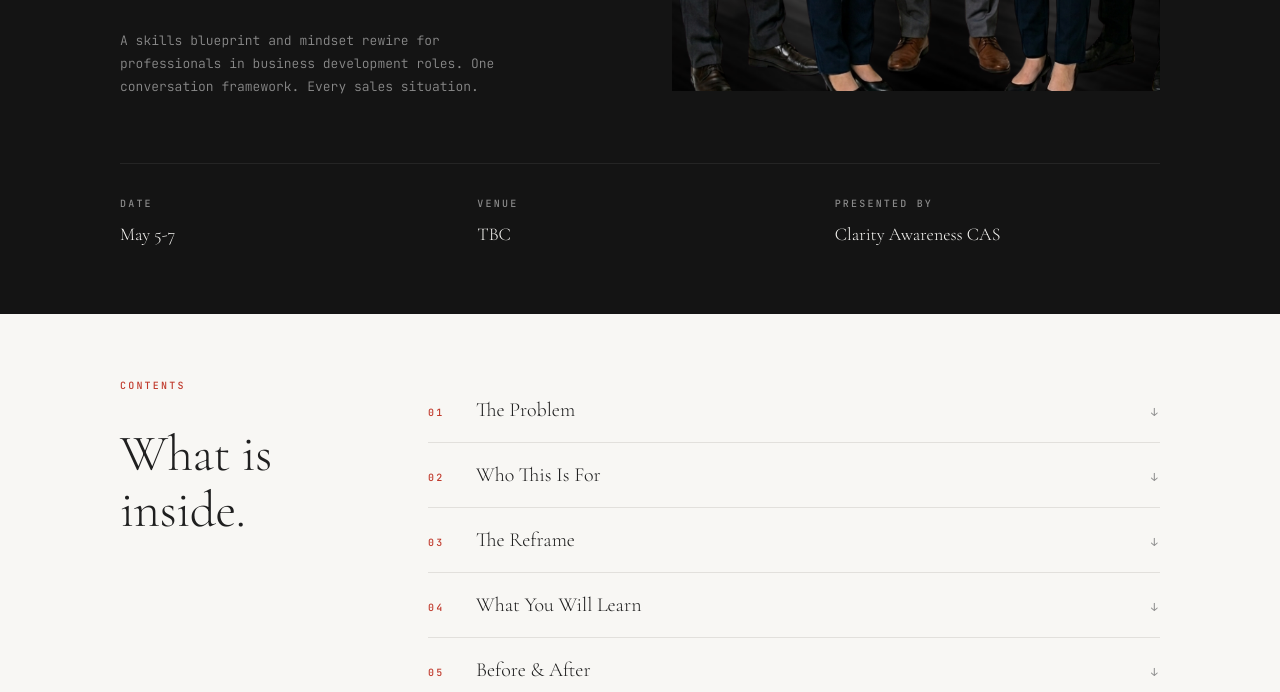
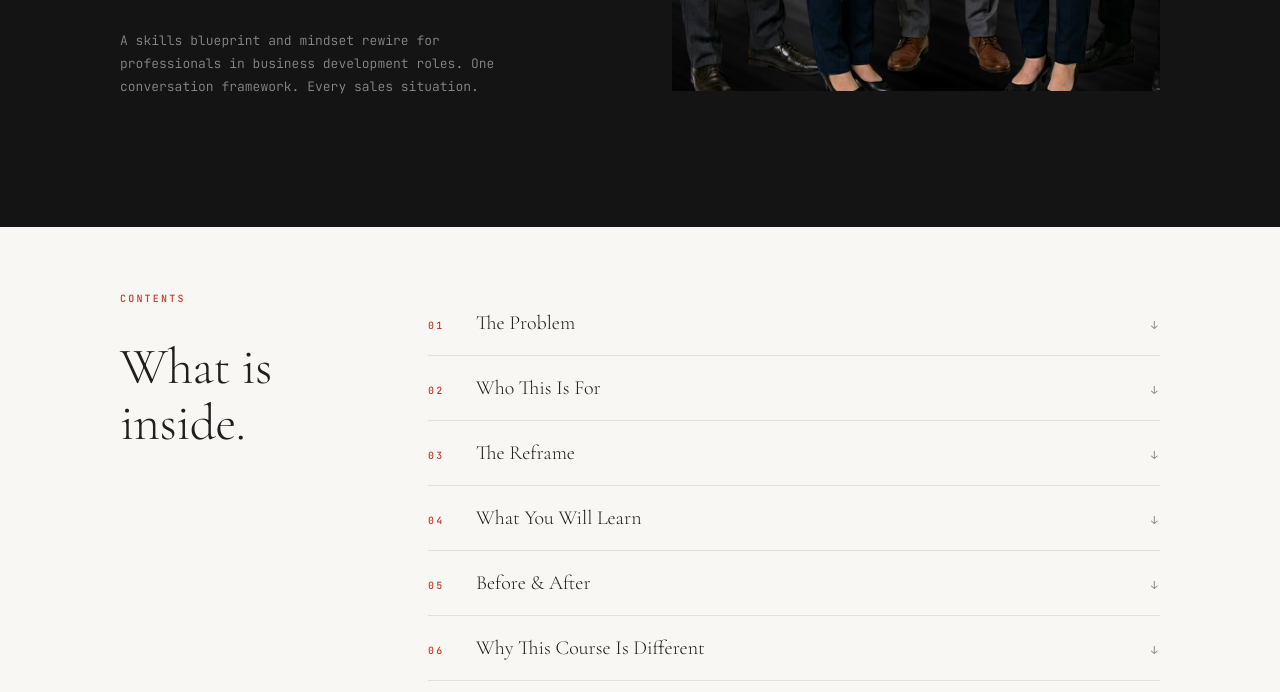
Before and after one commit to iamanoob2024/SalesWebsite, an Eleventy site: page index.html in a window 1280 px wide. Shown: the part 1031-1723 px from the top of the page. Built offline with nearby package versions, Linux system fonts and the light colour scheme; Eleventy itself is replaced by a stand-in of ours; files that its build step writes are made by us from their sources.

Commit message:
remove orphaned cover footer, clean up nav

```diff
--- a/index.html
+++ b/index.html
@@ -801,7 +801,6 @@
 <body>
 <nav style="border-bottom:1px solid var(--cac-light-grey);padding:var(--cac-space-sm) var(--cac-space-md);display:flex;gap:var(--cac-space-md);align-items:center;">
 <a href="/"><img src="/CAC_LOGO_2026_shadow.png" style="height:36px;width:auto;margin-right:auto;" alt="CAC"></a>
-<a href="/articles/" style="color:var(--cac-ink);text-decoration:none;font-size:10px;font-weight:500;letter-spacing:0.22em;text-transform:uppercase;">Articles</a>
 </nav>
 
 <!-- ============================================================
@@ -899,21 +898,6 @@ document.addEventListener("DOMContentLoaded", () => {
     <div class="cover-photo">
       <img src="coverphoto_salesfortechnical_brochure.png" alt="Lovinia Mak"
            onerror="this.outerHTML='<div class=\'cover-photo-placeholder\'>LOVINIA MAK<br>PHOTO</div>'">
-    </div>
-  </div>
-
-  <div class="cover-footer">
-    <div>
-      <span class="cover-event-label t4">Date</span>
-      <div class="cover-event-value" data-f="date">Date TBC</div>
-    </div>
-    <div>
-      <span class="cover-event-label t4">Venue</span>
-      <div class="cover-event-value" data-f="venue">Venue TBC</div>
-    </div>
-    <div>
-      <span class="cover-event-label t4">Presented by</span>
-      <div class="cover-event-value" data-f="organizer">Organizer TBC</div>
     </div>
   </div>
 </div>
```
